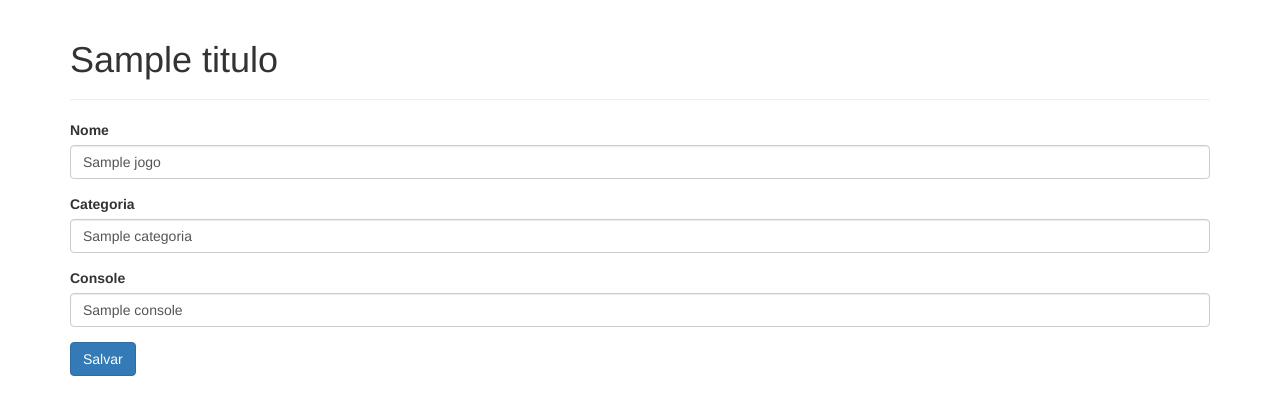
After one commit to paulobressan/python-flask, a Flask app: template templates/editar.html in a window 1280 px wide. The commit adds this page. Shown: the top 415 px of the page. Run offline with Flask 2, Linux system fonts and the light colour scheme; the template is opened without the code that fills it: most values are stand-ins (such as "Sample title", 1, 10 or a date in 2020); some libraries are stand-ins or nearby versions.

Commit message:
Alterando jogos, esperando parametros na rota e gerando rotas com parametros

```diff
--- a/dao.py
+++ b/dao.py
@@ -33,10 +33,11 @@ class JogoDao:
         return jogos
 
     def busca_por_id(self, id):
-        cursor = self.__conn.cursor()
+        cursor = self.__conn.cursor(dictionary=True)
         cursor.execute(SQL_JOGO_POR_ID, (id,))
-        tupla = cursor.fetchone()
-        return Jogo(tupla[1], tupla[2], tupla[3], id=tupla[0])
+        row = cursor.fetchone()
+        return Jogo(row['nome'].decode(), row['categoria'].decode(),
+                    row['console'].decode(), row['id'])
 
     def deletar(self, id):
         self.__conn.cursor().execute(SQL_DELETA_JOGO, (id, ))
--- a/jogoteca.py
+++ b/jogoteca.py
@@ -47,6 +47,20 @@ def criar():
     jogo_dao.salvar(jogo)
     return redirect(url_for('index'))
 
+# essa rota espera um parametro inteiro
+@app.route('/editar/<int:id>')
+def editar(id):
+    # validação se o usuario esta logado na sessão
+    if 'usuario_logado' not in session or session['usuario_logado'] is None:
+        # utilizando o url_for para montar urls dinamicamente de acordo com o metodo
+        return redirect(url_for('login', proxima=url_for('editar')))
+    jogo = jogo_dao.busca_por_id(id)
+    return render_template('editar.html', titulo='Editar Jogo', jogo = jogo)
+
+@app.route('/atualizar', methods=['POST'])
+def atualizar():
+    # Recuperando os dados da requisição
+    pass
 
 @app.route('/login')
 def login():
--- /dev/null
+++ b/templates/editar.html
@@ -0,0 +1,20 @@
+{% extends "template.html"%}
+{%block conteudo%}
+<form action="{{ url_for('atualizar') }}" method="POST">
+    <fieldset>
+        <div class="form-group">
+            <label for="nome">Nome</label>
+            <input type="text" id="nome" name="nome" class="form-control" value="{{jogo.nome}}">
+        </div>
+        <div class="form-group">
+            <label for="categoria">Categoria</label>
+            <input type="text" id="categoria" name="categoria" class="form-control" value="{{jogo.categoria}}">
+        </div>
+        <div class="form-group">
+            <label for="console">Console</label>
+            <input type="text" id="console" name="console" class="form-control" value="{{jogo.console}}">
+        </div>
+        <button type="submit" class="btn btn-primary btn-salvar">Salvar</button>
+    </fieldset>
+</form>
+{%endblock%}
--- a/templates/lista.html
+++ b/templates/lista.html
@@ -6,6 +6,7 @@
         <th>Nome</th>
         <th>Categoria</th>
         <th>Console</th>
+        <th></th>
     </tr>
     </thead>
     <tbody>
@@ -14,6 +15,10 @@
         <td>{{ jogo.nome }}</td>
         <td>{{ jogo.categoria }}</td>
         <td>{{ jogo.console }}</td>
+        <td>
+            <!-- criando uma rota e passando o id -->
+            <a href="{{ url_for('editar', id=jogo.id) }}">Editar</a>
+        </td>
     </tr>
 
     {% endfor %}
```
